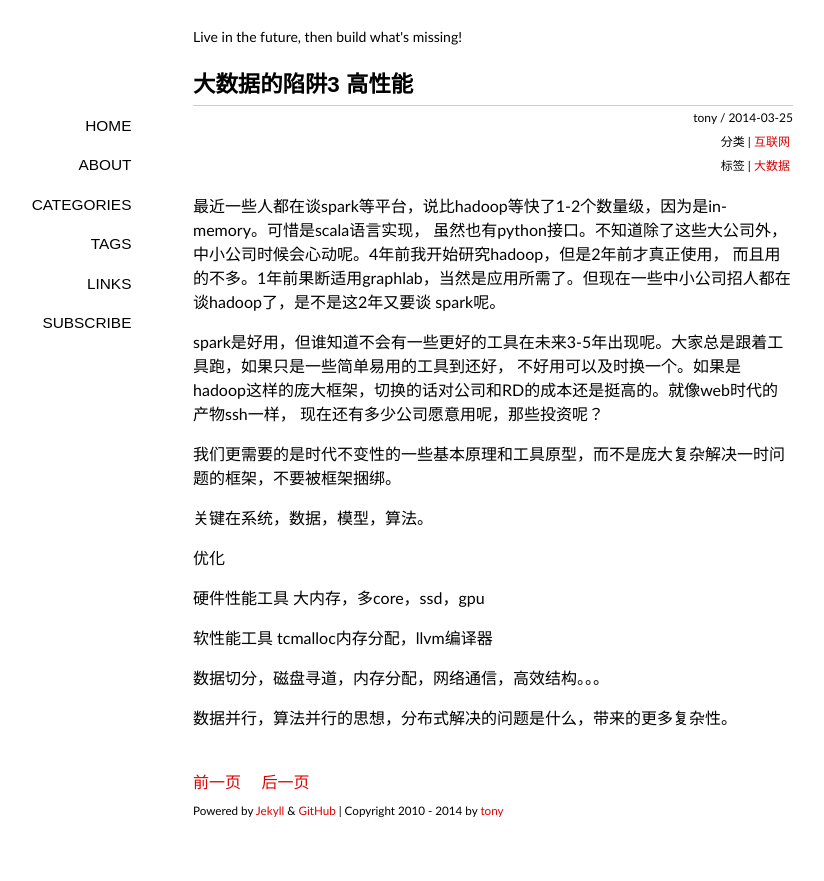
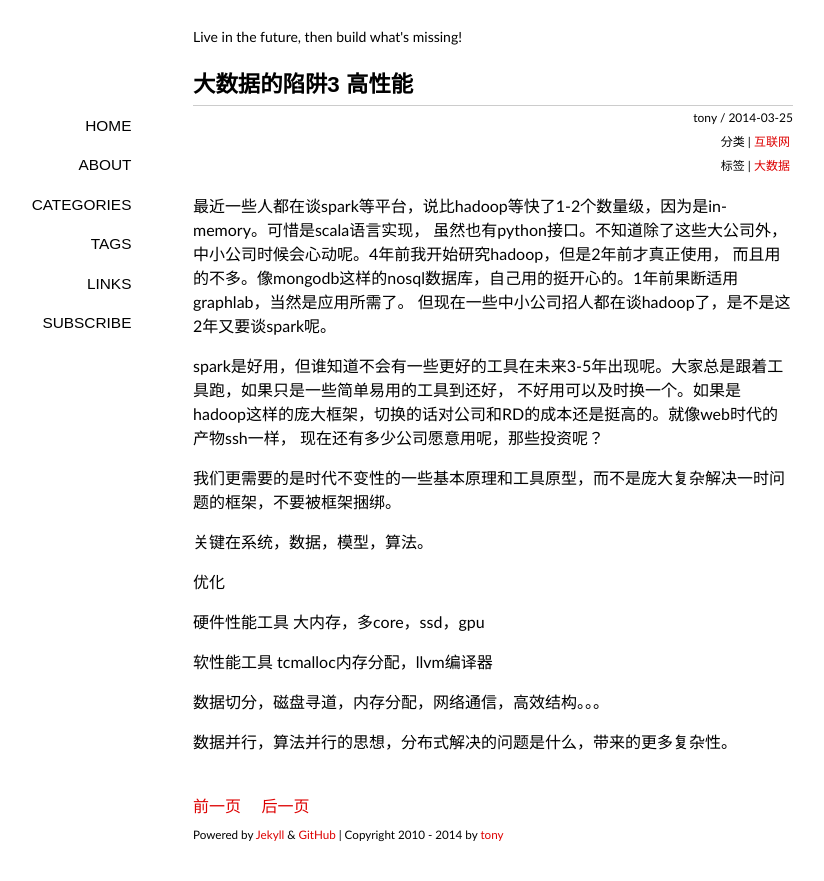
Before and after one commit to tonyskywalker/tonyskywalker.github.io, a Jekyll site: the page built from _posts/2014-03-25-bigdata-traps-3-high-performance.md, in a window 1280 px wide. Shown: the top 881 px of the page, without its empty margins (147-971 px from the left). Built offline with Jekyll 4.4.1, drawn with Linux system fonts in a browser that asks for light colours; some web fonts are replaced; Markdown is read by kramdown in place of the engine named in the settings; comment, search, counter and statistics services are not loaded.

Commit message:
update bigdata

```diff
--- a/_posts/2014-03-25-bigdata-traps-3-high-performance.md
+++ b/_posts/2014-03-25-bigdata-traps-3-high-performance.md
@@ -7,8 +7,8 @@ tags: [大数据]
 
 最近一些人都在谈spark等平台，说比hadoop等快了1-2个数量级，因为是in-memory。可惜是scala语言实现，
 虽然也有python接口。不知道除了这些大公司外，中小公司时候会心动呢。4年前我开始研究hadoop，但是2年前才真正使用，
-而且用的不多。1年前果断适用graphlab，当然是应用所需了。但现在一些中小公司招人都在谈hadoop了，是不是这2年又要谈
-spark呢。
+而且用的不多。像mongodb这样的nosql数据库，自己用的挺开心的。1年前果断适用graphlab，当然是应用所需了。
+但现在一些中小公司招人都在谈hadoop了，是不是这2年又要谈spark呢。
 
 spark是好用，但谁知道不会有一些更好的工具在未来3-5年出现呢。大家总是跟着工具跑，如果只是一些简单易用的工具到还好，
 不好用可以及时换一个。如果是hadoop这样的庞大框架，切换的话对公司和RD的成本还是挺高的。就像web时代的产物ssh一样，
```
Also changed, not shown: _posts/2014-03-25-bigdata-traps-5-the-new-tools.md (+6 -0 lines).
